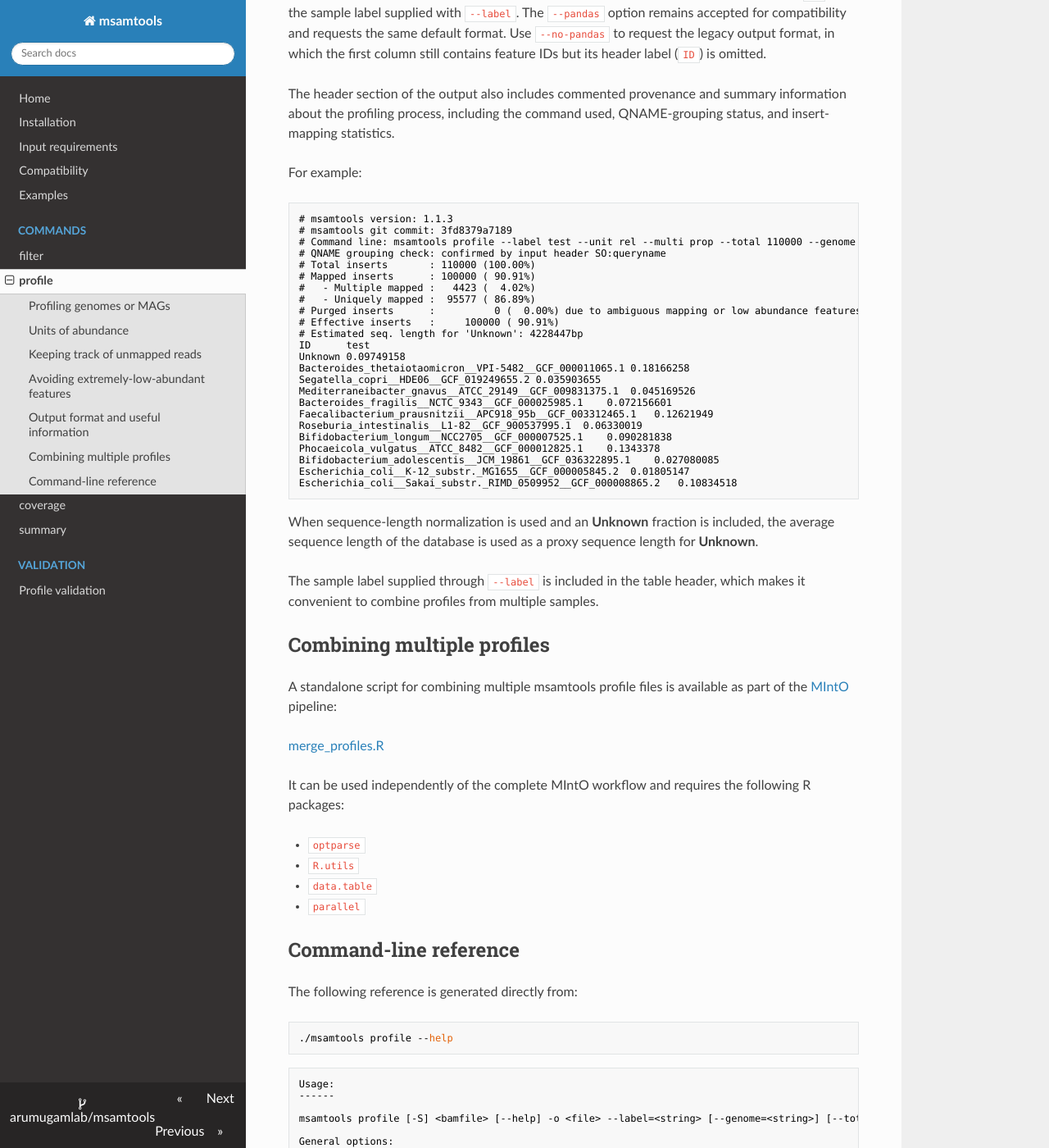
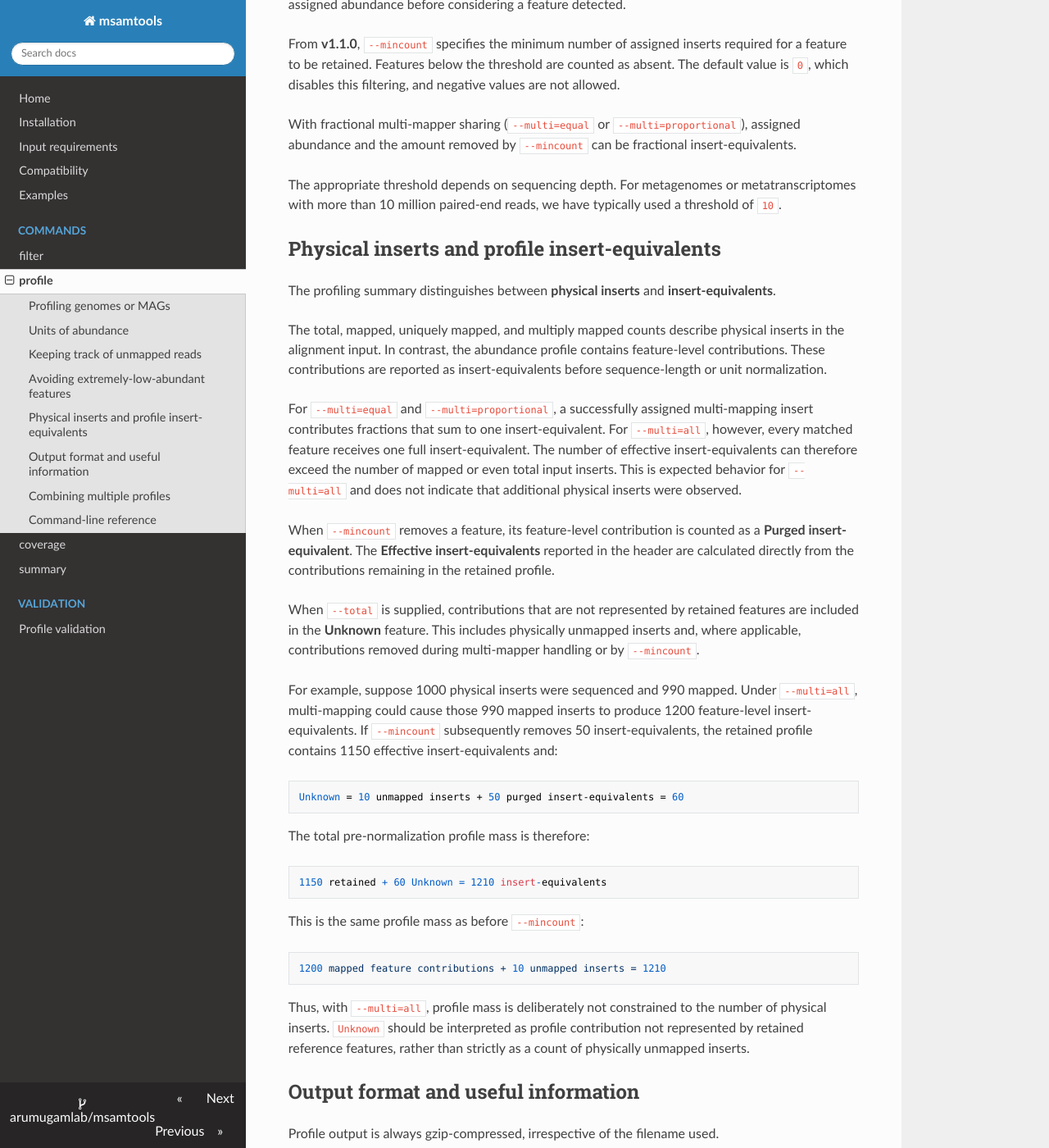
Before and after one commit to arumugamlab/msamtools, an MkDocs documentation site: the page built from docs/profile.md, in a window 1280 px wide and 1400 px high, scrolled down 3756 px. Shown: the whole window at 82% size. Built offline with MkDocs 1.6.1, drawn with Linux system fonts in a browser that asks for light colours; nearby versions of some CDN libraries; some of the changed text lies outside the part shown.

Commit message:
profile: fix insert-equivalent accounting
- calculate effective insert-equivalents from retained profile contributions
- clarify profile statistics for multi-mapper handling and mincount
- distinguish insert mapping and profile statistics in output
- document insert-equivalent and Unknown semantics
- add regression checks for negative and non-finite profile output
- cover multi=all with mincount explicitly

````diff
--- a/docs/profile.md
+++ b/docs/profile.md
@@ -82,12 +82,31 @@
 The optional `--nolen` flag turns off sequence-length normalization for
 **ab** and **rel**.
 
-When combining `--unit=ab` and `--nolen`, the reported values represent
-insert counts assigned to each feature. With `--multi=equal` or
-`--multi=proportional`, multi-mapping inserts may contribute fractional
-insert-equivalents to individual features. Under these two modes, summing the
-individual values is guaranteed to match the total number of mapped inserts
-(within machine precision).
+When combining `--unit=ab` and `--nolen`, the reported feature values are
+insert-equivalents assigned to each feature before sequence-length
+normalization. Their sum is reported in the profile header as **Effective
+insert-equivalents**.
+
+How this quantity relates to the number of physical mapped inserts depends on
+the selected multi-mapper handling mode:
+
+* With `--multi=ignore`, only uniquely mapped inserts contribute to the profile.
+* With `--multi=equal`, each successfully assigned multi-mapping insert
+  contributes fractions that sum to one insert-equivalent across its matched
+  features.
+* With `--multi=proportional`, each successfully assigned multi-mapping insert
+  likewise contributes fractions that sum to one insert-equivalent, but the
+  fractions are assigned according to the iteratively estimated feature
+  abundances.
+* With `--multi=all`, each matched feature receives one full
+  insert-equivalent. A single physical insert can therefore contribute more
+  than one insert-equivalent, and the summed profile abundance can exceed both
+  the number of mapped inserts and the total number of input inserts.
+
+If `--mincount` removes low-abundance features, their assigned contributions
+are removed from the retained profile and counted as **Purged
+insert-equivalents**. The remaining feature values still sum exactly to the
+reported **Effective insert-equivalents**.
 
 > **NOTE:** FPKM and TPM are conventionally used for gene- or transcript-level
 > abundance. For genome/MAG profiling, consider whether `ab` or `rel` is more
@@ -174,6 +193,58 @@
 metatranscriptomes with more than 10 million paired-end reads, we have
 typically used a threshold of `10`.
 
+## Physical inserts and profile insert-equivalents
+
+The profiling summary distinguishes between **physical inserts** and
+**insert-equivalents**.
+
+The total, mapped, uniquely mapped, and multiply mapped counts describe
+physical inserts in the alignment input. In contrast, the abundance profile
+contains feature-level contributions. These contributions are reported as
+insert-equivalents before sequence-length or unit normalization.
+
+For `--multi=equal` and `--multi=proportional`, a successfully assigned
+multi-mapping insert contributes fractions that sum to one insert-equivalent.
+For `--multi=all`, however, every matched feature receives one full
+insert-equivalent. The number of effective insert-equivalents can therefore
+exceed the number of mapped or even total input inserts. This is expected
+behavior for `--multi=all` and does not indicate that additional physical
+inserts were observed.
+
+When `--mincount` removes a feature, its feature-level contribution is counted
+as a **Purged insert-equivalent**. The **Effective insert-equivalents** reported
+in the header are calculated directly from the contributions remaining in the
+retained profile.
+
+When `--total` is supplied, contributions that are not represented by retained
+features are included in the **Unknown** feature. This includes physically
+unmapped inserts and, where applicable, contributions removed during
+multi-mapper handling or by `--mincount`.
+
+For example, suppose 1000 physical inserts were sequenced and 990 mapped.
+Under `--multi=all`, multi-mapping could cause those 990 mapped inserts to
+produce 1200 feature-level insert-equivalents. If `--mincount` subsequently
+removes 50 insert-equivalents, the retained profile contains 1150 effective
+insert-equivalents and:
+```
+Unknown = 10 unmapped inserts + 50 purged insert-equivalents = 60
+```
+
+The total pre-normalization profile mass is therefore:
+```
+1150 retained + 60 Unknown = 1210 insert-equivalents
+```
+
+This is the same profile mass as before `--mincount`:
+```
+1200 mapped feature contributions + 10 unmapped inserts = 1210
+```
+
+Thus, with `--multi=all`, profile mass is deliberately not constrained to the
+number of physical inserts. `Unknown` should be interpreted as profile
+contribution not represented by retained reference features, rather than
+strictly as a count of physically unmapped inserts.
+
 ## Output format and useful information
 
 Profile output is always gzip-compressed, irrespective of the filename used.
@@ -192,16 +263,21 @@
 
 ```text
 # msamtools version: 1.1.3
-# msamtools git commit: 3fd8379a7189
+# msamtools git commit: 737e769439cb
 # Command line: msamtools profile --label test --unit rel --multi prop --total 110000 --genome genome.tsv -o test.profile.txt.gz alignments.bam
 # QNAME grouping check: confirmed by input header SO:queryname
+#
+# Insert mapping statistics:
 # Total inserts       : 110000 (100.00%)
 # Mapped inserts      : 100000 ( 90.91%)
 #   - Multiple mapped :   4423 (  4.02%)
 #   - Uniquely mapped :  95577 ( 86.89%)
-# Purged inserts      :          0 (  0.00%) due to ambiguous mapping or low abundance features
-# Effective inserts   :     100000 ( 90.91%)
-# Estimated seq. length for 'Unknown': 4228447bp
+#
+# Profile statistics:
+# Purged insert-equivalents    :       0.00 (  0.00%) due to ambiguous mapping or low abundance features
+# Effective insert-equivalents :  100000.00 ( 90.91%)
+# Estimated sequence length for 'Unknown': 4228447 bp
+#
 ID      test
 Unknown 0.09749158
 Bacteroides_thetaiotaomicron__VPI-5482__GCF_000011065.1	0.18166258
````
Also changed, not shown: 3 other files.
